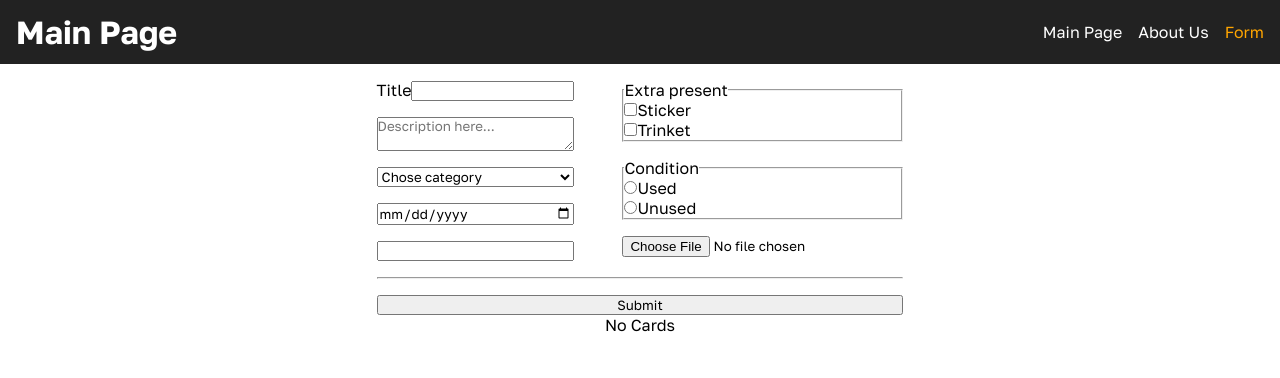
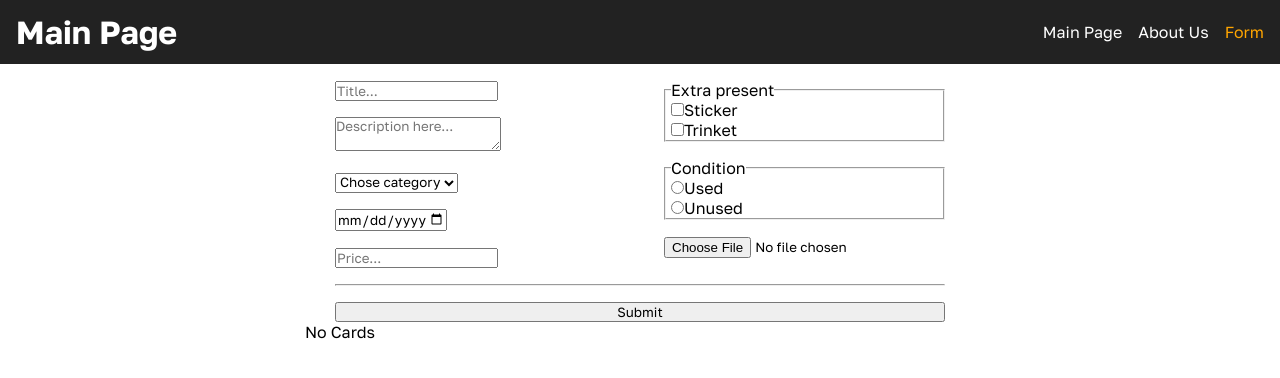
Before and after one commit to kostili-tec/rsschool-react, a React (Vite) app: page /form in a window 1280 px wide. Shown: the top 378 px of the page. Built offline with nearby package versions, Linux system fonts and the light colour scheme.

Commit message:
feat: add validation on all inputs

```diff
--- a/src/App.scss
+++ b/src/App.scss
@@ -85,14 +85,17 @@
   display: flex;
   flex-direction: column;
   align-items: center;
+  width: 100%;
 }
 
 .cards-container {
-  display: flex;
-  flex-wrap: wrap;
-  align-items: center;
-  justify-content: center;
+  display: grid;
+  width: 100%;
+  grid-template-columns: repeat(auto-fill, minmax(400px, 1fr));
   gap: 1rem;
+  grid-auto-flow: row;
+  justify-items: center;
+  align-items: flex-start;
 }
 
 .card {
@@ -182,8 +185,8 @@
 }
 
 .create-components__container {
-  display: flex;
-  flex-direction: row;
+  display: grid;
+  grid-template-columns: 1fr 1fr;
   gap: 3rem;
 }
 
@@ -191,14 +194,24 @@
   display: flex;
   flex-direction: column;
   gap: 1rem;
-  flex: 1 1 300px;
-  // max-width: 500px;
+}
+
+.form-fieldset {
+  display: flex;
+  flex-wrap: nowrap;
+  align-items: center;
+  justify-content: space-between;
+  padding: 0 5px;
 }
 
 .form-page__container {
-  display: flex;
-  flex-direction: row;
-  flex-wrap: wrap;
+  display: grid;
+  width: 100%;
+  grid-template-columns: repeat(auto-fill, minmax(400px, 1fr));
+  gap: 1rem;
+  grid-auto-flow: row;
+  justify-items: center;
+  align-items: flex-start;
 }
 
 .form-card {
--- a/src/components/CreateCardForm.tsx
+++ b/src/components/CreateCardForm.tsx
@@ -1,5 +1,14 @@
 import React, { Component } from 'react';
-import { validateText, validateDescription } from '../utils/validation';
+import {
+  validateText,
+  validateDescription,
+  validateSelect,
+  validateDate,
+  validatePrice,
+  validateCheckBoxes,
+  validateRadioButtons,
+  validateFileInput,
+} from '../utils/validation';
 import { ICreatorFormRefs } from '../interfaces';
 
 interface ICreateFormProps {
@@ -19,19 +28,21 @@ export default class CreateCardForm extends Component<ICreateFormProps, StateFor
   private radioButton1ref = React.createRef<HTMLInputElement>();
   private radioButton2ref = React.createRef<HTMLInputElement>();
   private inputFileRef = React.createRef<HTMLInputElement>();
+  private form: HTMLFormElement | null;
   constructor(props: ICreateFormProps) {
     super(props);
     this.state = {
-      inputDate: false,
+      inputDate: true,
       inputTitle: true,
-      selectValue: false,
-      inputPrice: false,
-      textAreaDescription: false,
-      radioButtonValue: false,
-      checkboxValues: false,
-      inputFile: false,
+      selectValue: true,
+      inputPrice: true,
+      textAreaDescription: true,
+      radioButtonValue: true,
+      checkboxValues: true,
+      inputFile: true,
       inputFileUrl: false,
     };
+    this.form = null;
   }
 
   checkPresents = (
@@ -56,11 +67,61 @@ export default class CreateCardForm extends Component<ICreateFormProps, StateFor
   checkValidation = () => {
     const checkTitle = validateText(this.inputTitleRef.current?.value);
     const checkDescription = validateDescription(this.teaxtAreaRef.current?.value);
-    this.setState({ inputTitle: checkTitle, textAreaDescription: checkDescription });
+    const checkSelect = validateSelect(this.selectValueRef.current?.value);
+    const checkDate = validateDate(this.inputDateRef.current?.value);
+    const checkPrice = validatePrice(this.inputPriceRef.current?.value);
+    const checkCheckBoxes = validateCheckBoxes(
+      this.checkPresents(this.checkbox1ref.current?.checked, this.checkbox2ref.current?.checked)
+    );
+    const checkRadio = validateRadioButtons(
+      this.checkConditon(
+        this.radioButton1ref.current?.checked,
+        this.radioButton2ref.current?.checked
+      )
+    );
+    const checkFileInput = validateFileInput(this.inputFileRef.current?.files);
+
+    const chacksArr = [
+      checkTitle,
+      checkDescription,
+      checkSelect,
+      checkDate,
+      checkPrice,
+      checkCheckBoxes,
+      checkRadio,
+      checkFileInput,
+    ];
+
+    this.setState({
+      inputTitle: checkTitle,
+      textAreaDescription: checkDescription,
+      selectValue: checkSelect,
+      inputDate: checkDate,
+      inputPrice: checkPrice,
+      checkboxValues: checkCheckBoxes,
+      radioButtonValue: checkRadio,
+      inputFile: checkFileInput,
+      inputFileUrl: checkFileInput,
+    });
+    if (chacksArr.includes(false)) return false;
+    else return true;
+  };
+
+  getCurrentDate = () => {
+    const today = new Date();
+    const year = today.getFullYear();
+    const month = String(today.getMonth() + 1).padStart(2, '0');
+    const day = String(today.getDate()).padStart(2, '0');
+    return `${year}-${month}-${day}`;
+  };
+
+  resetForm = () => {
+    if (this.form) this.form.reset();
   };
 
   handleSubmit = (e: React.FormEvent<HTMLFormElement>) => {
     e.preventDefault();
+    if (this.checkValidation()) {
       this.checkValidation();
       const cardData: ICreatorFormRefs = {
         inputTitle: this.inputTitleRef.current?.value ?? '',
@@ -82,20 +143,30 @@ export default class CreateCardForm extends Component<ICreateFormProps, StateFor
           : '',
       };
       this.props.create(cardData);
+      this.resetForm();
+    }
   };
+
   render() {
     return (
-      <form className="form__create-card" onSubmit={this.handleSubmit}>
+      <form
+        className="form__create-card"
+        onSubmit={this.handleSubmit}
+        ref={(el) => (this.form = el)}
+      >
         <div className="create-components__container">
           <div className="create-card__container card-container__left">
             <div className="form-input__container">
-              <label htmlFor="title-input">Title</label>
-              <input id="title-input" type="text" ref={this.inputTitleRef} />
+              <input id="title-input" type="text" ref={this.inputTitleRef} placeholder="Title..." />
               {!this.state.inputTitle && <span>Error</span>}
             </div>
+            <div className="form-input__container">
               <textarea ref={this.teaxtAreaRef} placeholder="Description here..."></textarea>
-            <select ref={this.selectValueRef} defaultValue={'chose'}>
-              <option disabled value="chose">
+              {!this.state.textAreaDescription && <span>Error</span>}
+            </div>
+            <div className="form-input__container">
+              <select ref={this.selectValueRef} defaultValue={''}>
+                <option disabled value="">
                   Chose category
                 </option>
                 <option value="smartphones">Smartphones</option>
@@ -104,13 +175,22 @@ export default class CreateCardForm extends Component<ICreateFormProps, StateFor
                 <option value="skincare">Skincare</option>
                 <option value="another">Another</option>
               </select>
-            <input type="date" max={`2023-03-24`} ref={this.inputDateRef} />
-            <input type="number" ref={this.inputPriceRef} />
+              {!this.state.selectValue && <span>Error</span>}
+            </div>
+            <div className="form-input__container">
+              <input type="date" max={this.getCurrentDate()} ref={this.inputDateRef} />
+              {!this.state.inputDate && <span>Error</span>}
+            </div>
+            <div className="form-input__container">
+              <input type="number" ref={this.inputPriceRef} placeholder="Price..." />
+              {!this.state.inputPrice && <span>Error</span>}
+            </div>
           </div>
 
           <div className="create-card__container card-container__right">
-            <fieldset>
+            <fieldset className="form-fieldset">
               <legend>Extra present</legend>
+              <div className="legend-item">
                 <div>
                   <input type="checkbox" id="checkInput1" ref={this.checkbox1ref} />
                   <label htmlFor="checkInput1">Sticker</label>
@@ -119,9 +199,12 @@ export default class CreateCardForm extends Component<ICreateFormProps, StateFor
                   <input type="checkbox" id="checkInput2" ref={this.checkbox2ref} />
                   <label htmlFor="checkInput2">Trinket</label>
                 </div>
+              </div>
+              <div>{!this.state.checkboxValues && <span>Error</span>}</div>
             </fieldset>
-            <fieldset>
+            <fieldset className="form-fieldset">
               <legend>Сondition</legend>
+              <div className="legend-item">
                 <div>
                   <input type="radio" id="radioInput1" name="chose2" ref={this.radioButton1ref} />
                   <label htmlFor="radioInput1">Used</label>
@@ -130,14 +213,19 @@ export default class CreateCardForm extends Component<ICreateFormProps, StateFor
                   <input type="radio" id="radioInput2" name="chose2" ref={this.radioButton2ref} />
                   <label htmlFor="radioInput2">Unused</label>
                 </div>
+              </div>
+              <div>{!this.state.radioButtonValue && <span>Error</span>}</div>
             </fieldset>
 
+            <div className="form-input__container">
               <input
                 type="file"
                 accept="image/jpeg,image/png,image/gif"
                 id="file-input"
                 ref={this.inputFileRef}
               />
+              {!this.state.inputFile && <span>Error</span>}
+            </div>
           </div>
         </div>
         <hr />
--- a/src/utils/validation.ts
+++ b/src/utils/validation.ts
@@ -1,5 +1,6 @@
 const textRegExp = /^(?=\s*\S)([a-zA-Z0-9][a-zA-Z0-9\s]{2,})$/;
 const descriptionRegExp = /^(?=\s*\S)([a-zA-Z0-9][a-zA-Z0-9\s:?!-]{9,})[,.\s:?!-]*$/;
+const dateRegExp = /^\d{4}-\d{2}-\d{2}$/;
 const numbersRegExp = /^\d+$/;
 
 export const validateText = (inputValue: string | undefined): boolean => {
@@ -12,8 +13,15 @@ export const validateDescription = (inputValue: string | undefined): boolean =>
   else return false;
 };
 
-export const validateSelect = (selectValue: string | undefined) => {
-  selectValue ? true : false;
+export const validateSelect = (selectValue: string | undefined): boolean => {
+  console.log(selectValue);
+  if (selectValue) return true;
+  else return false;
+};
+
+export const validateDate = (inputValue: string | undefined) => {
+  if (inputValue) return dateRegExp.test(inputValue);
+  else return false;
 };
 
 export const validatePrice = (numberValue: string | undefined) => {
@@ -21,7 +29,24 @@ export const validatePrice = (numberValue: string | undefined) => {
   else return false;
 };
 
-export const validateChechBoxes = (checkboxesArr: Array<string> | []) => {
+export const validateCheckBoxes = (checkboxesArr: Array<string> | []) => {
   if (checkboxesArr.length) return true;
   else return false;
 };
+
+export const validateRadioButtons = (radioValue: string) => {
+  if (radioValue.length >= 4) return true;
+  else return false;
+};
+
+export const validateFileInput = (file: FileList | null | undefined): boolean => {
+  let result = false;
+  const valideExt = ['jpg', 'jpeg', 'png', 'gif'];
+  if (file && file.length) {
+    const fileExt = file[0].name.split('.').pop();
+    if (fileExt) {
+      result = valideExt.includes(fileExt);
+    }
+  }
+  return result;
+};
```
Lines whose indentation alone changed are shown as unchanged.
